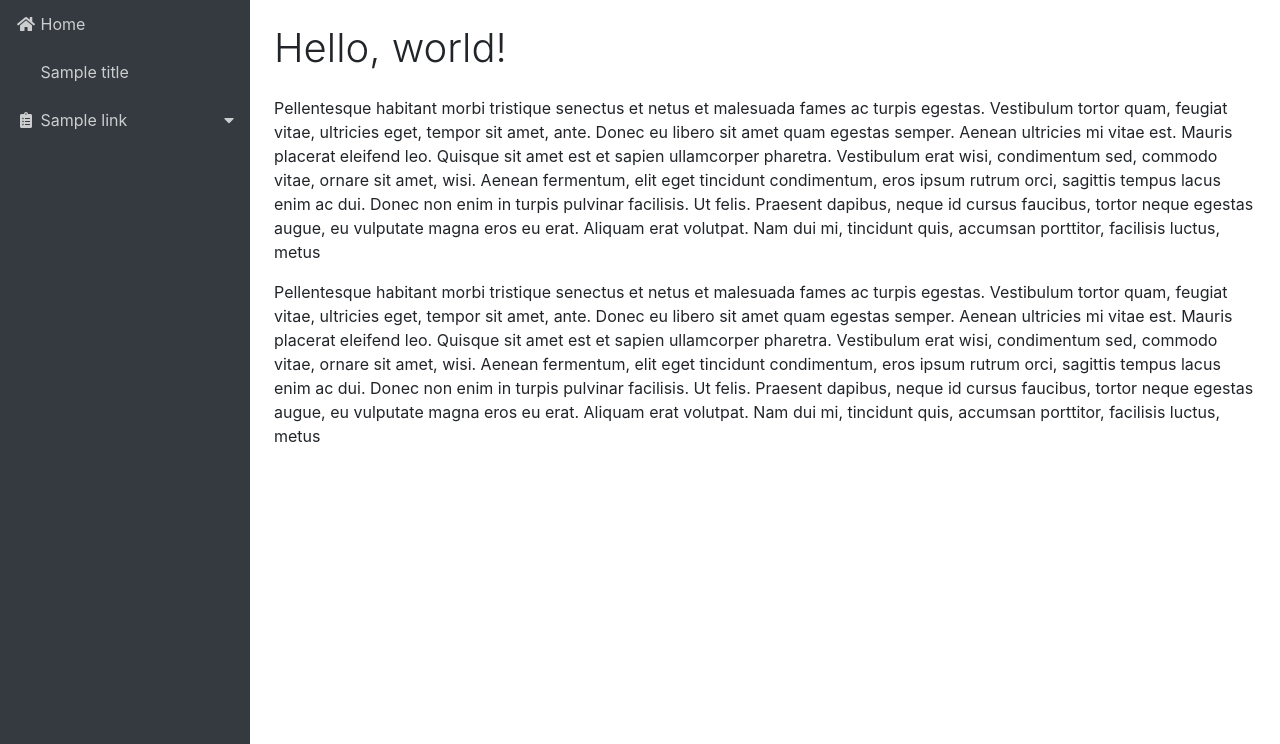
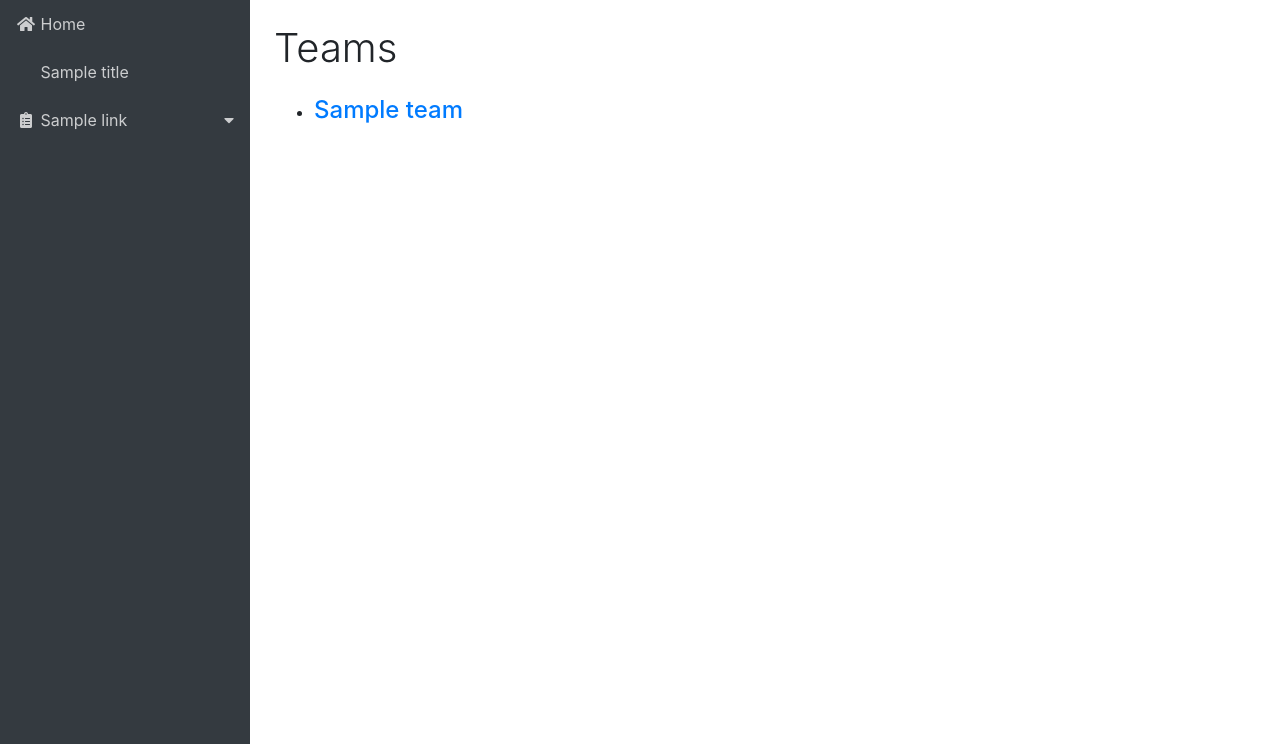
Before and after one commit to JRedeker/flask-postgres-reference-app, a Flask app: template dashboard/templates/pages/index.html in a window 1280 px wide. Shown: the part 56-800 px from the top of the page. Run offline with Flask 2, Linux system fonts and the light colour scheme; tables that the repository leaves empty hold one stand-in row (values such as "Sample post"); the template is opened without the code that fills it: values that come from a table or form of the project are taken from there, most other values are stand-ins (such as "Sample title", 1, 10 or a date in 2020); some libraries are stand-ins or nearby versions.

Commit message:
update base template

```diff
--- a/dashboard/configure.py
+++ b/dashboard/configure.py
@@ -8,5 +8,5 @@ DEBUG = True
 DEVELOPMENT = True
 TESTING = False
 SECRET_KEY = 'secret-secret'
-SQLALCHEMY_DATABASE_URI = os.environ.get('DATABASE_URL')
+SQLALCHEMY_DATABASE_URI = "postgresql://localhost:5432/postgres" #os.environ.get('DATABASE_URL')
 SQLALCHEMY_TRACK_MODIFICATIONS = False
--- a/dashboard/db_mock_data.py
+++ b/dashboard/db_mock_data.py
@@ -1,5 +1,3 @@
-from flask_sqlalchemy import SQLAlchemy
-
 from app import *
 from models import Team, Player, Statistic, PlayerStat
 
--- a/dashboard/templates/layouts/sidebar.html
+++ b/dashboard/templates/layouts/sidebar.html
@@ -10,7 +10,7 @@
             <a href="#submenu1" data-toggle="collapse"><i class="fa fa-fw fa-clipboard-list"></i> {{ link_data['sub_link_title'] }}</a>
             <ul id="submenu1" class="list-unstyled collapse">
                 {% for sub_link in link_data['sub_links'] %}
-                    <li><a href="{{ link_data['sub_link_pre'] }}{{ sub_link }}">{{ link_data['sub_links'][sub_link]['name'] }}</a></li>
+                    <li><a href="{{ link_data['sub_link_pre'] }}{{ sub_link }}">{{ link_data['sub_links'][sub_link].name }}</a></li>
                 {% endfor %}
 
             </ul>
--- a/dashboard/templates/pages/index.html
+++ b/dashboard/templates/pages/index.html
@@ -3,16 +3,17 @@
 
 {% block content %}
 
-<h1 class="display-5 mb-4">Hello, world!</h1>
+<h1 class="display-5 mb-4">Teams</h1>
 
-<p>Pellentesque habitant morbi tristique senectus et netus et malesuada fames ac turpis egestas. Vestibulum tortor quam, feugiat vitae, ultricies eget, tempor sit amet, ante. Donec eu libero sit amet quam egestas semper. Aenean
-    ultricies mi vitae est. Mauris placerat eleifend leo. Quisque sit amet est et sapien ullamcorper pharetra. Vestibulum erat wisi, condimentum sed, commodo vitae, ornare sit amet, wisi. Aenean fermentum, elit eget tincidunt
-    condimentum, eros ipsum rutrum orci, sagittis tempus lacus enim ac dui. Donec non enim in turpis pulvinar facilisis. Ut felis. Praesent dapibus, neque id cursus faucibus, tortor neque egestas augue, eu vulputate magna eros eu erat.
-    Aliquam erat volutpat. Nam dui mi, tincidunt quis, accumsan porttitor, facilisis luctus, metus</p>
+    <ul>
 
-<p>Pellentesque habitant morbi tristique senectus et netus et malesuada fames ac turpis egestas. Vestibulum tortor quam, feugiat vitae, ultricies eget, tempor sit amet, ante. Donec eu libero sit amet quam egestas semper. Aenean
-    ultricies mi vitae est. Mauris placerat eleifend leo. Quisque sit amet est et sapien ullamcorper pharetra. Vestibulum erat wisi, condimentum sed, commodo vitae, ornare sit amet, wisi. Aenean fermentum, elit eget tincidunt
-    condimentum, eros ipsum rutrum orci, sagittis tempus lacus enim ac dui. Donec non enim in turpis pulvinar facilisis. Ut felis. Praesent dapibus, neque id cursus faucibus, tortor neque egestas augue, eu vulputate magna eros eu erat.
-    Aliquam erat volutpat. Nam dui mi, tincidunt quis, accumsan porttitor, facilisis luctus, metus</p>
+        {% for team in teams %}
+            <li>
+                <a href="/team_dashboard/{{ team.id }}"><h4> {{ team.name }} </h4></a>
+            </li>
+
+        {% endfor %}
+
+    </ul>
 
 {% endblock %}
```
Also changed, not shown: dashboard/views.py (+7 -2 lines), requirements.txt (+2 -16 lines).
